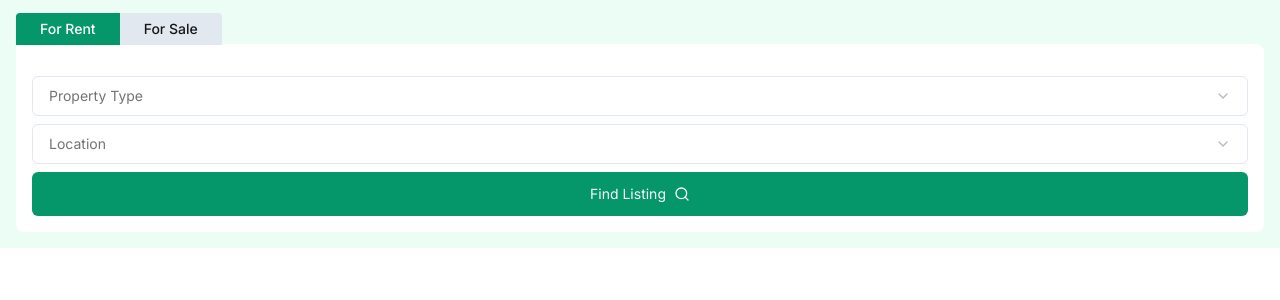
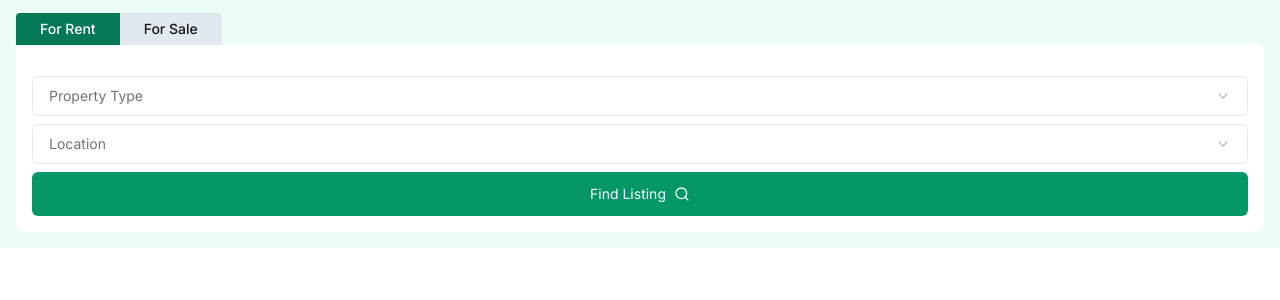
Before and after one commit to mytreehouse-ai/cygnus-a, a Next.js app: page / in a window 1280 px wide. Shown: the top 300 px of the page. Built offline with nearby package versions, Linux system fonts and the light colour scheme.

Commit message:
style(search-bar): Update tab background and active state colors

```diff
--- a/components/pages/home/search-bar/index.tsx
+++ b/components/pages/home/search-bar/index.tsx
@@ -68,13 +68,13 @@ function SearchBar() {
       <TabsList className="h-0 p-0 ">
         <TabsTrigger
           value="for-rent"
-          className="rounded-b-none rounded-br-none rounded-tr-none bg-[#E2E8F0] px-6 text-neutral-900 focus:bg-fuchsia-300 data-[state=active]:bg-[#059669] data-[state=active]:text-white"
+          className="rounded-b-none rounded-br-none rounded-tr-none bg-slate-200 px-6 text-neutral-900 focus:bg-fuchsia-300 data-[state=active]:bg-emerald-700 data-[state=active]:text-white"
         >
           For Rent
         </TabsTrigger>
         <TabsTrigger
           value="for-sale"
-          className="rounded-b-none rounded-bl-none rounded-tl-none bg-[#E2E8F0] px-6 text-neutral-900 focus:bg-fuchsia-300 data-[state=active]:bg-[#059669] data-[state=active]:text-white"
+          className="rounded-b-none rounded-bl-none rounded-tl-none bg-slate-200 px-6 text-neutral-900 focus:bg-fuchsia-300 data-[state=active]:bg-emerald-700 data-[state=active]:text-white"
         >
           For Sale
         </TabsTrigger>
```
